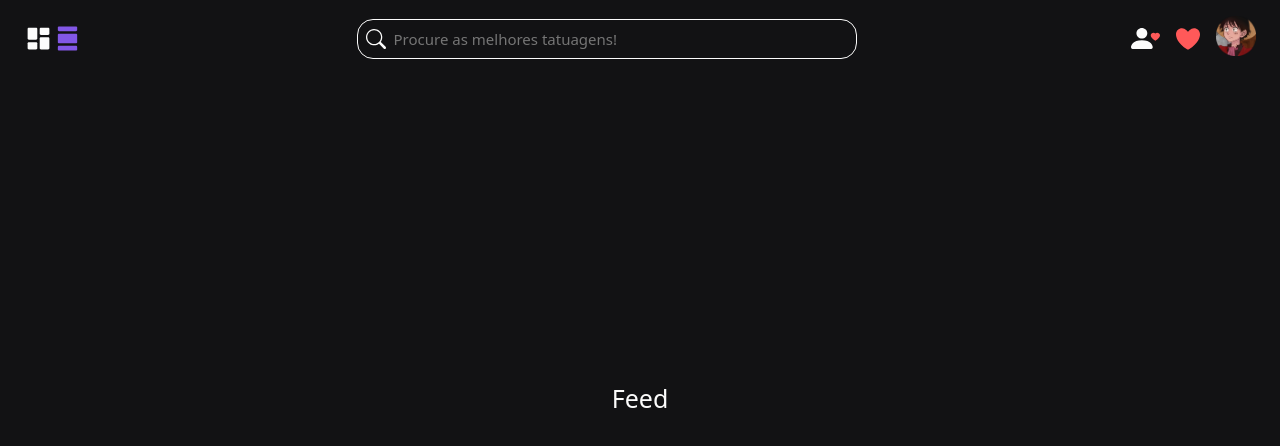
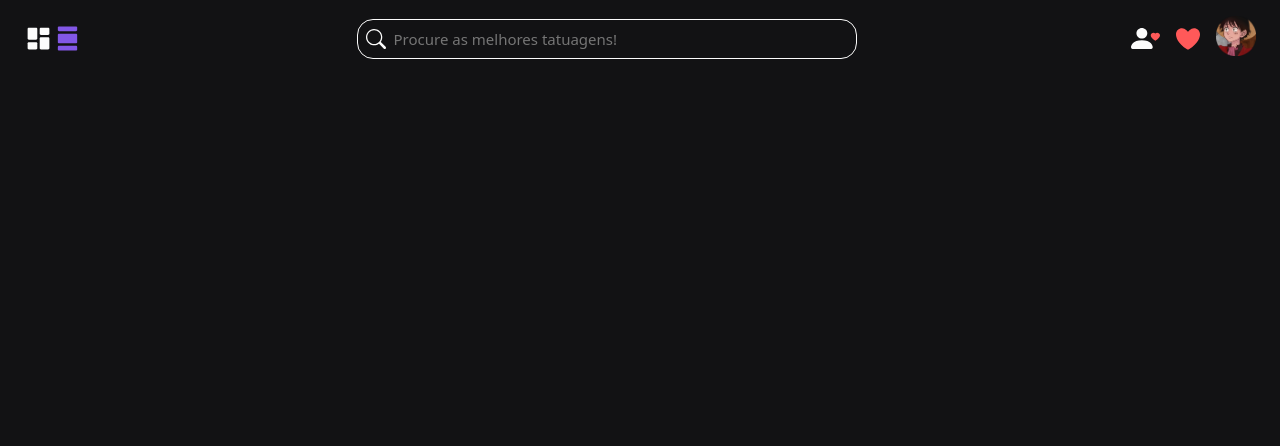
Before and after one commit to InSTinToS/MyTattoo, a Next.js app in the folder frontend/: page / in a window 1280 px wide. Shown: the top 446 px of the page. Built offline with nearby package versions, Linux system fonts and the light colour scheme.

Commit message:
:shirt: add some rules to eslint

```diff
--- a/frontend/package.json
+++ b/frontend/package.json
@@ -50,6 +50,7 @@
     "eslint-config-next": "12.0.10",
     "eslint-plugin-import": "^2.25.4",
     "eslint-plugin-react": "^7.28.0",
+    "eslint-plugin-react-hooks": "^4.4.0",
     "jest": "^27.4.7",
     "prettier": "^2.4.1",
     "start-server-and-test": "^1.14.0",
--- a/frontend/src/components/molecules/Search/logic.ts
+++ b/frontend/src/components/molecules/Search/logic.ts
@@ -4,11 +4,11 @@ import { TOnSubmit } from 'types/formik'
 
 import { useFormik } from 'formik'
 
-interface Values {
+interface IValues {
   search: string
 }
 
-const initialValues: Values = { search: '' }
+const initialValues: IValues = { search: '' }
 
 const SearchFormLogic = () => {
   const theme = useTheme()
@@ -25,5 +25,4 @@ const SearchFormLogic = () => {
   return { formik, searchIconColor: theme.colors.secondary }
 }
 
-export type { Values }
 export { SearchFormLogic }
--- a/frontend/src/components/templates/Feed/index.tsx
+++ b/frontend/src/components/templates/Feed/index.tsx
@@ -13,10 +13,6 @@ const Feed = () => {
 
       <Style>
         <Navbar />
-
-        <div>
-          <h1>Feed</h1>
-        </div>
       </Style>
     </>
   )
```
Also changed, not shown: frontend/.eslintrc.json, 2 other files (tests, documents, lock files or other folders).
